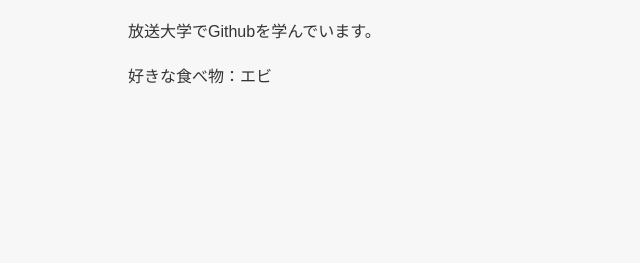
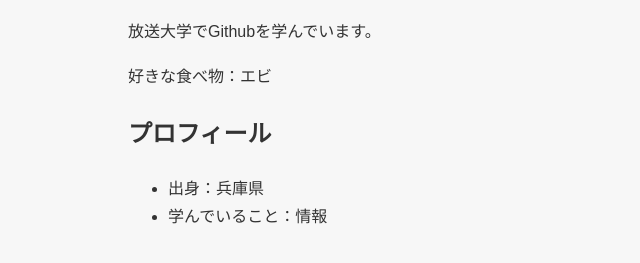
Before and after one commit to ouj-take/my-website, a plain HTML site: page index.html in a window 1280 px wide. Shown: the part 111-374 px from the top of the page, without its empty margins (162-802 px from the left). Drawn offline with Linux system fonts and the light colour scheme.

Commit message:
プロフィール欄を追加

```diff
--- a/index.html
+++ b/index.html
@@ -10,5 +10,10 @@
     <h1>山田太郎左衛門の自己紹介</h1>
     <p>放送大学でGithubを学んでいます。</p>
     <p>好きな食べ物：エビ</p>
+    <h2>プロフィール</h2>
+    <ul>
+        <li>出身：兵庫県</li>
+        <li>学んでいること：情報</li>
+    </ul>
 </body>
 </html>
```
